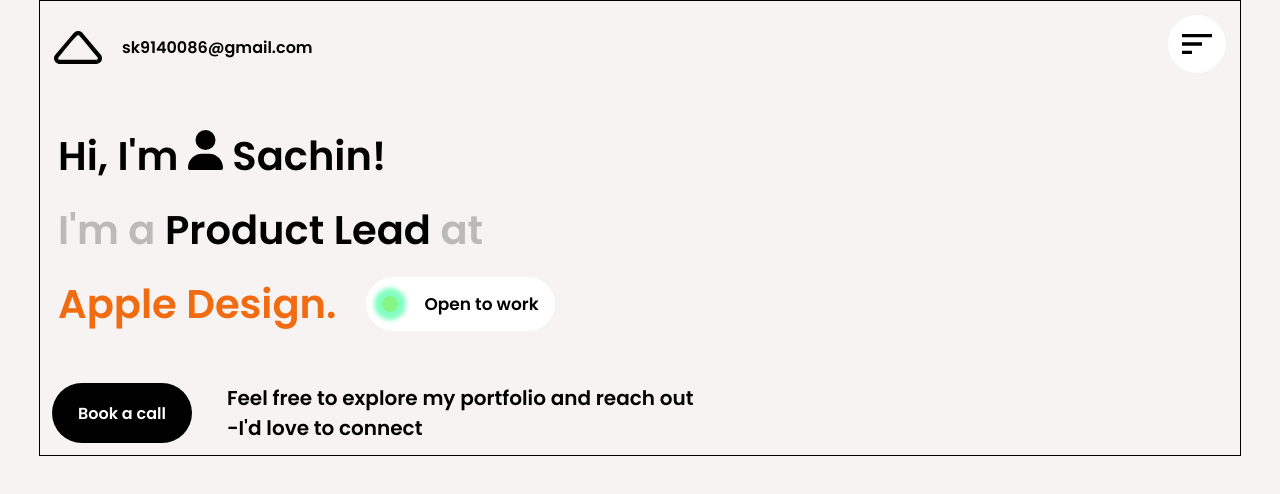
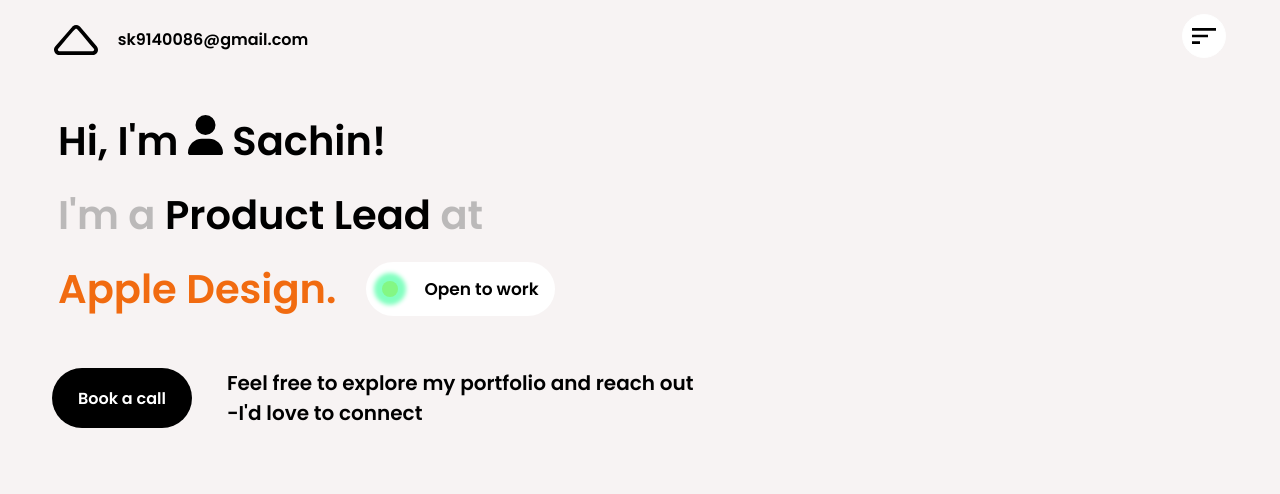
Before and after one commit to sachinkr2005/sachinPortfolio, a React (Create React App) app in the folder portfolio/: page / in a window 1280 px wide. Shown: the top 494 px of the page. Built offline with nearby package versions, Linux system fonts and the light colour scheme; a web font is replaced by a local one.

Commit message:
image resized

```diff
--- a/portfolio/src/App.css
+++ b/portfolio/src/App.css
@@ -6,5 +6,5 @@
 
 .wrapper {
     width: 1200px;
-    border: 1px solid;
+
 }
--- a/portfolio/src/Components/Header/Header.css
+++ b/portfolio/src/Components/Header/Header.css
@@ -5,7 +5,7 @@
 }
 
 .header img {
-  height: 33px;
+  height: 30px;
 }
 
 .header-left {
@@ -15,9 +15,9 @@
 }
 
  .right .right-logo{
-  height: 40px;
+  height: 32px;
   border-radius: 30px;
   border: 1px solid white;
   background-color: white;
-  padding: 8px;
+  padding: 5px;
 }
```
